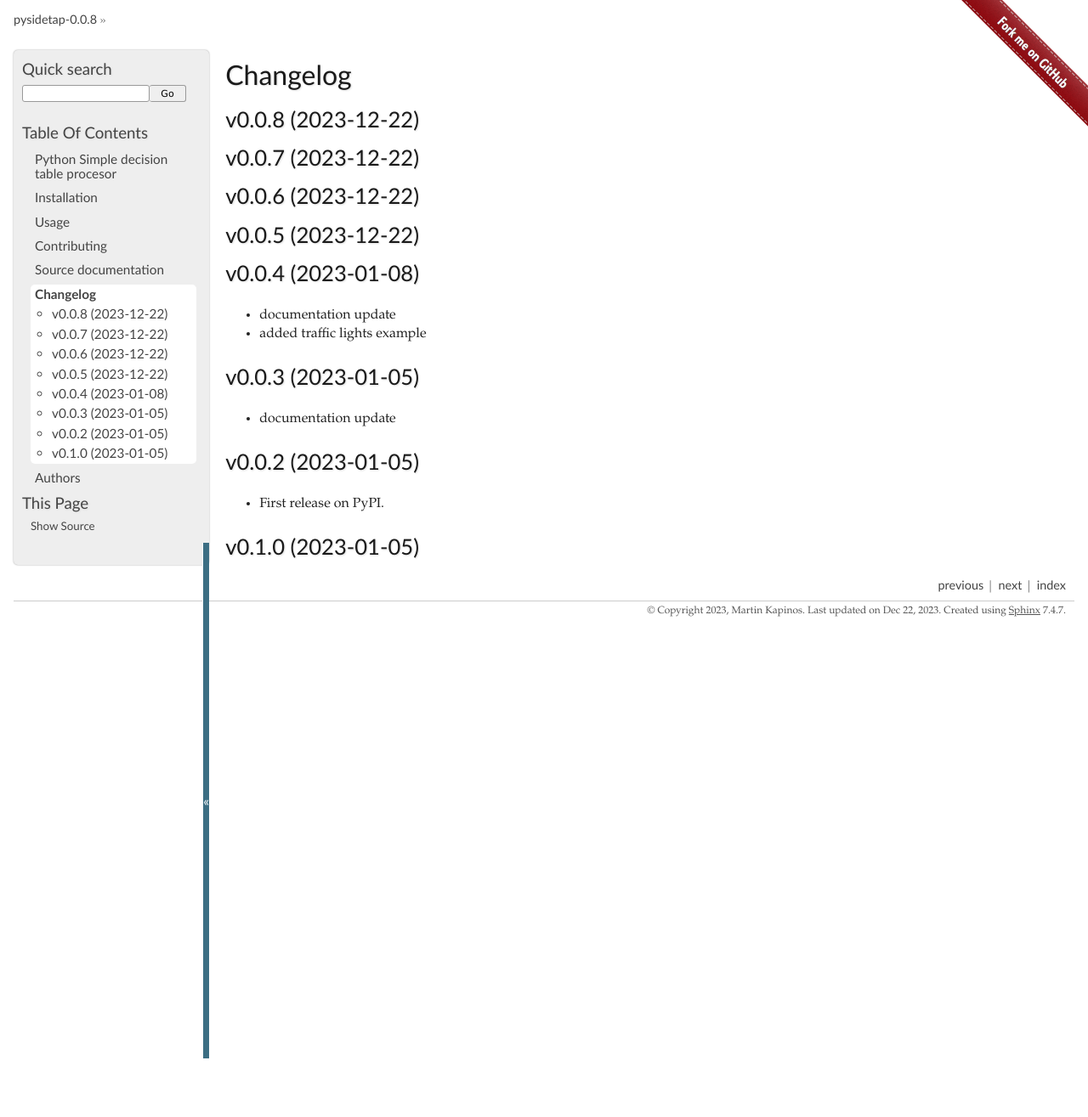
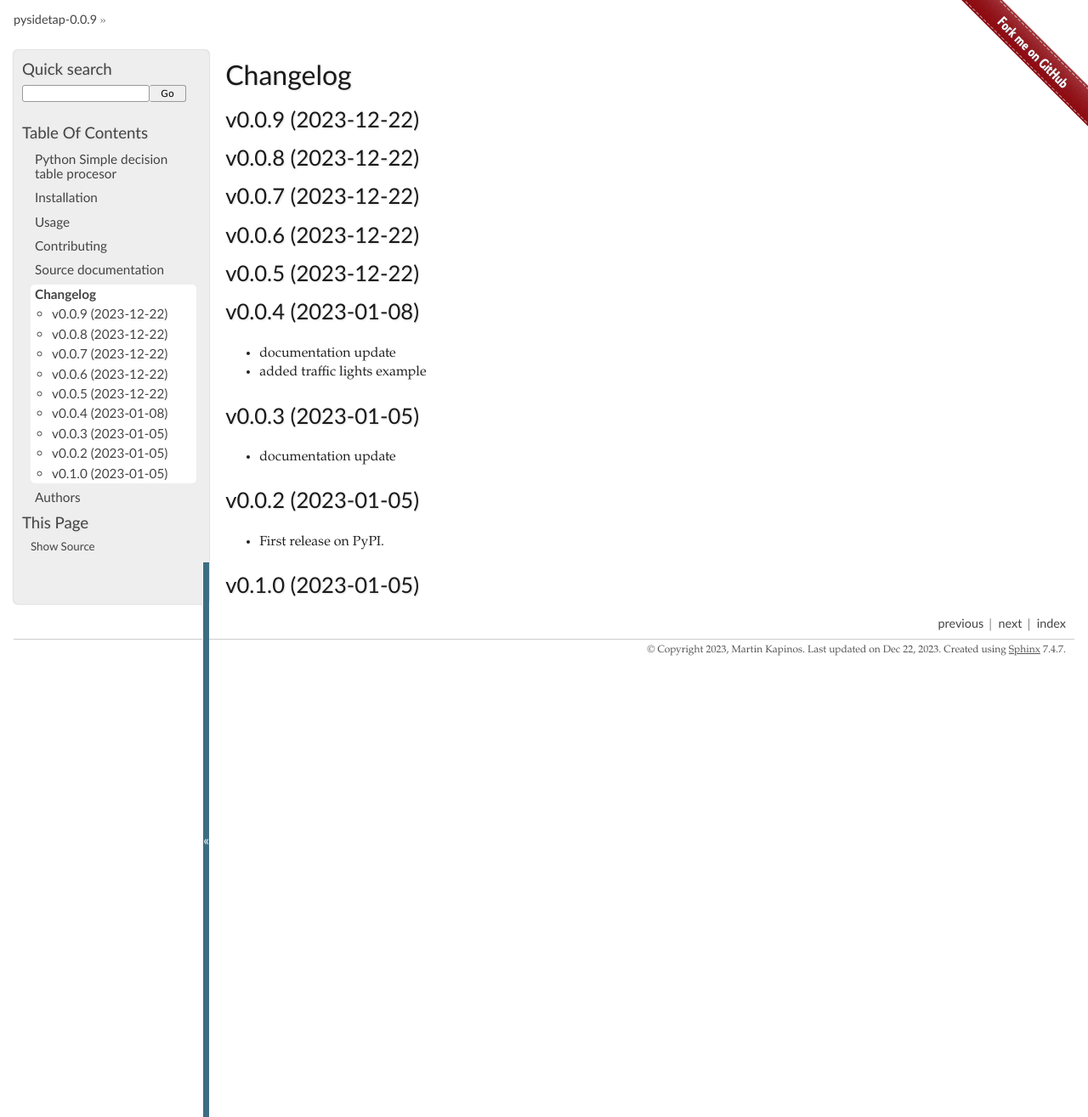
Before and after one commit to matkapi/pysidetap, a Sphinx documentation site: the page built from docs/changelog.rst, in a window 1280 px wide. Shown: the whole page at 85% size. Built offline with Sphinx 7.4.7, drawn with Linux system fonts in a browser that asks for light colours; before the commit the page ends 1246 px from its top, so only the background shows below that.

Commit message:
[SKIP] version bump 0.0.8 -> 0.0.9
lint fix

```diff
--- a/CHANGELOG.rst
+++ b/CHANGELOG.rst
@@ -1,6 +1,9 @@
 
 Changelog
 =========
+
+v0.0.9 (2023-12-22)
+------------------------------------------------------------
 
 v0.0.8 (2023-12-22)
 ------------------------------------------------------------
--- a/README.rst
+++ b/README.rst
@@ -139,7 +139,7 @@ or chat :wink:
 Version
 -------
 
-v0.0.8
+v0.0.9
 
 .. _GitHub Actions: https://github.com/features/actions
 .. _PyPI: https://pypi.org
--- a/docs/conf.py
+++ b/docs/conf.py
@@ -48,7 +48,7 @@ project = 'pysidetap'
 year = '2023'
 author = 'Martin Kapinos'
 copyright = '{0}, {1}'.format(year, author)
-version = release = '0.0.8'
+version = release = '0.0.9'
 
 pygments_style = 'trac'
 templates_path = ['.']
--- a/setup.py
+++ b/setup.py
@@ -36,7 +36,7 @@ long_description = '{}\n{}'.format(
 
 setup(
     name='pysidetap',
-    version='0.0.8',
+    version='0.0.9',
     description='A skeleton template for Python projects.',
     long_description=long_description,
     long_description_content_type='text/x-rst',
--- a/src/pysidetap/__init__.py
+++ b/src/pysidetap/__init__.py
@@ -1,3 +1,3 @@
 """Initial documentation of pysidetap."""
 
-__version__ = '0.0.8'
+__version__ = '0.0.9'
```
Also changed, not shown: .bumpversion.cfg.
